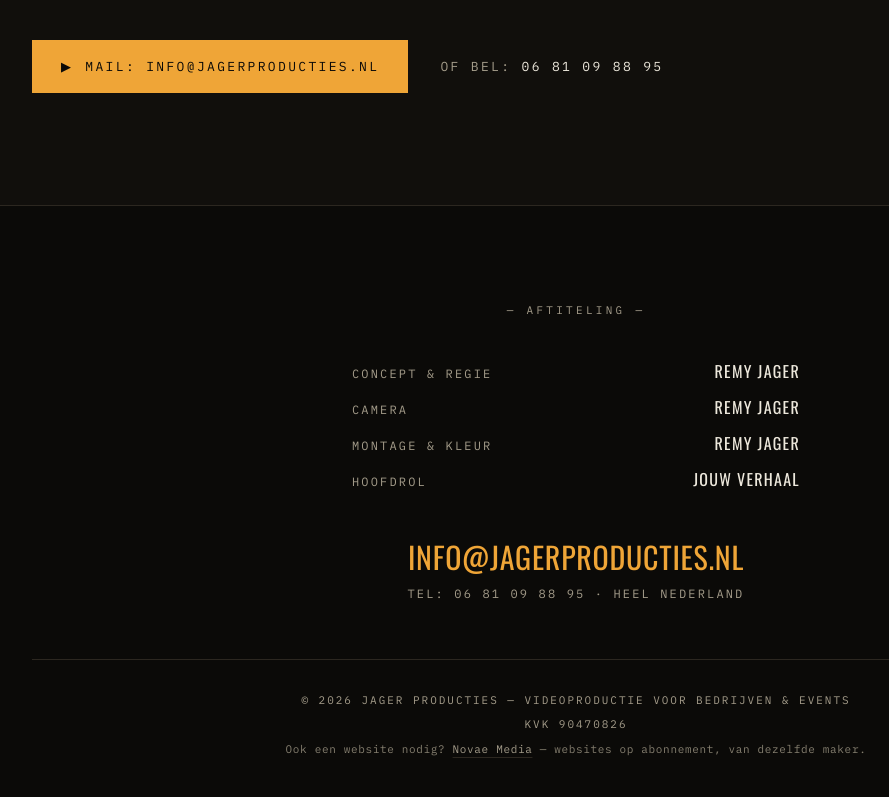
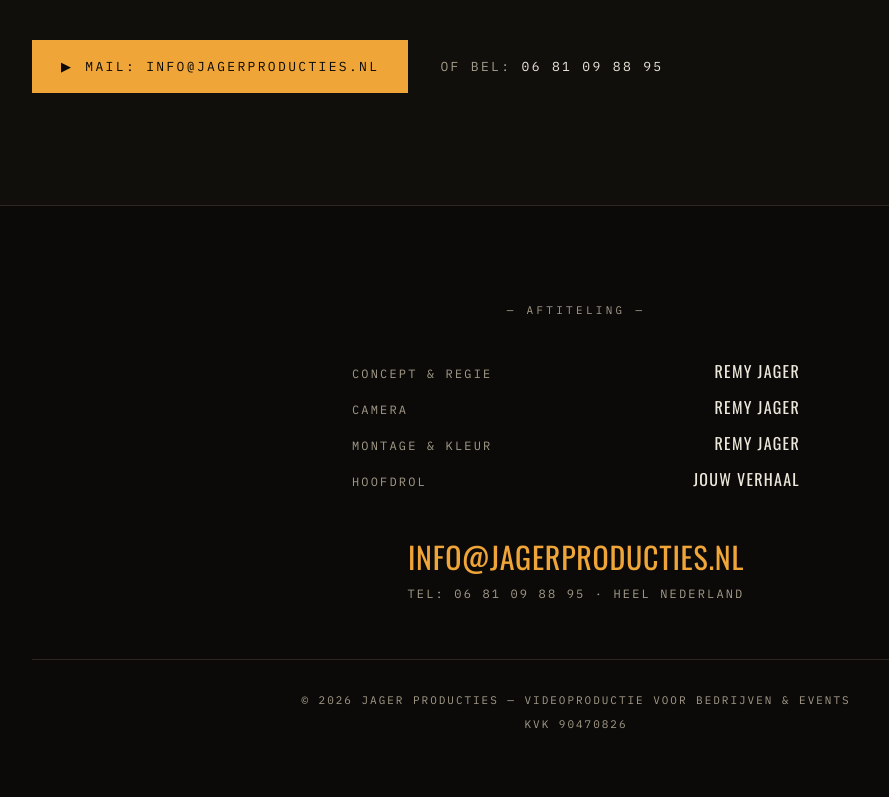
Before and after one commit to rjj101202/jagerproducties, a Next.js app: page /over in a window 1280 px wide. Shown: the part 1125-1922 px from the top of the page, without its empty margins (64-953 px from the left). Built offline with nearby package versions, Linux system fonts and the light colour scheme.

Commit message:
Footer: verwijzing naar Novae Media weggehaald
Co-Authored-By: Claude Opus 5.5 <noreply@anthropic.com>

```diff
--- a/src/components/Footer.tsx
+++ b/src/components/Footer.tsx
@@ -51,16 +51,6 @@ export default function Footer() {
           <p className="font-mono text-[11px] uppercase tracking-[0.18em] text-dim">
             KVK {KVK}
           </p>
-          <p className="font-mono text-[11px] tracking-[0.06em] text-dim/80">
-            Ook een website nodig?{" "}
-            <a
-              href="https://novaemedia.nl"
-              className="text-dim underline decoration-line underline-offset-4 hover:text-ink"
-            >
-              Novae Media
-            </a>{" "}
-            — websites op abonnement, van dezelfde maker.
-          </p>
         </div>
       </div>
     </footer>
```
